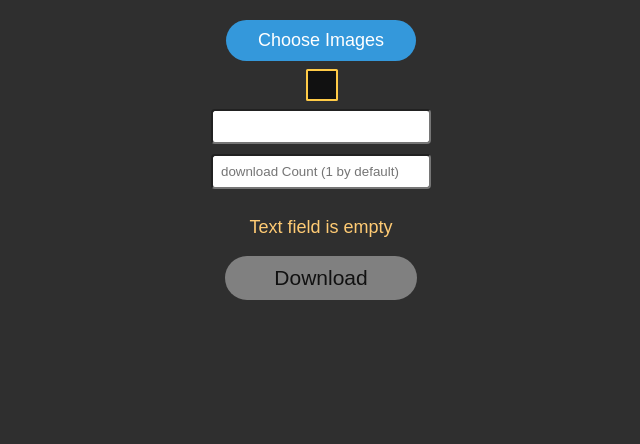
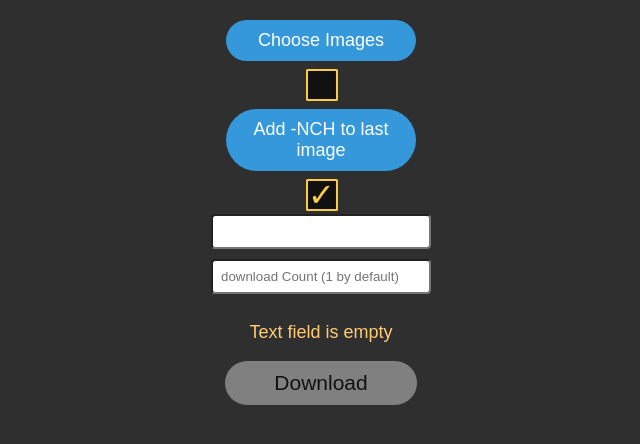
Before and after one commit to r0o0di/img-rename, a plain HTML site: page index.html in a window 1280 px wide. Shown: the whole page, without its empty margins (319-959 px from the left). Drawn offline with nearby package versions, Linux system fonts and the light colour scheme.

Commit message:
Add files via upload

```diff
--- a/index.html
+++ b/index.html
@@ -6,7 +6,7 @@
     <meta name="viewport" content="width=device-width, initial-scale=1.0">
     <link rel="stylesheet" href="style.css">
     <link rel="manifest" href="manifest.webmanifest">
-    <title>Image Rename</title>
+    <title>Image Cropper</title>
     <style>
 
     </style>
--- a/script.js
+++ b/script.js
@@ -92,6 +92,19 @@ async function fileToJpeg(file) {
     });
 }
 
+const nchCheckbox = document.createElement('input');
+nchCheckbox.type = 'checkbox';
+nchCheckbox.id = 'nchCheckbox';
+nchCheckbox.checked = true;
+
+const nchLabel = document.createElement('label');
+nchLabel.htmlFor = 'nchCheckbox';
+nchLabel.textContent = 'Add -NCH to last image';
+
+const btnsContainer = document.querySelector('.btns-container');
+btnsContainer.insertBefore(nchLabel, document.getElementById('fillerCheckbox').parentElement.nextSibling);
+btnsContainer.insertBefore(nchCheckbox, nchLabel.nextSibling);
+
 async function downloadImages() {
     if (additionalText.value.trim() === '') return;
 
@@ -111,6 +124,8 @@ async function downloadImages() {
 
         let baseName = additionalText.value.trim() + '-' + (i + 1);
         if (fillerCheckbox.checked) baseName += '-filler';
+        // Add -NCH to last image if checkbox is checked
+        if (nchCheckbox.checked && i === filesSorted.length - 1) baseName += '-NCH';
         const fileName = baseName + '.jpg';
 
         zip.file(fileName, file);
```
